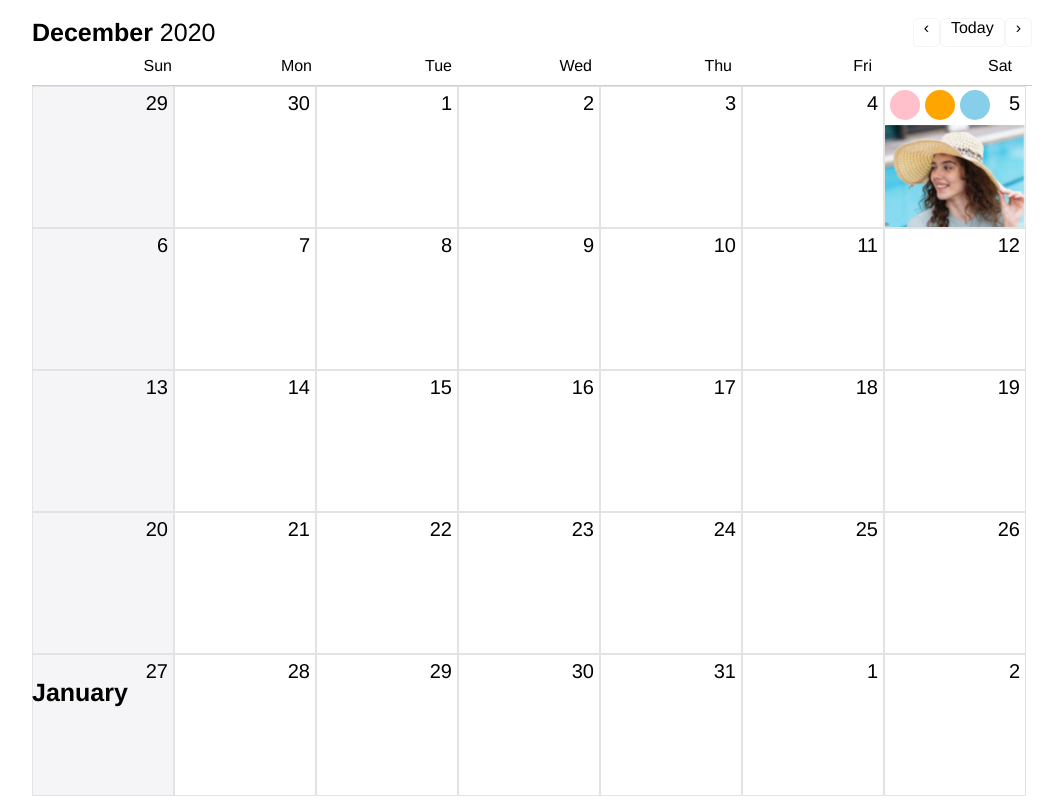
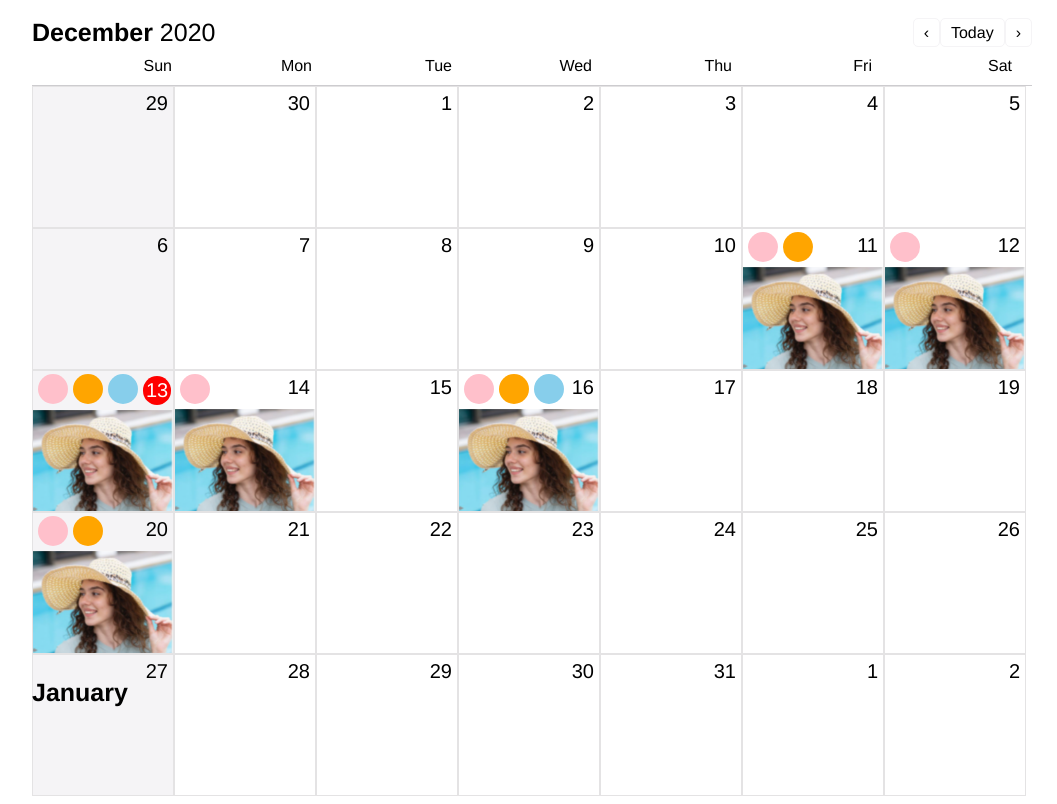
Before and after one commit to Paramesh98/calender, a React (Create React App) app: page / in a window 1280 px wide. Shown: the whole page, without its empty margins (108-1165 px from the left). Built offline with nearby package versions, Linux system fonts and the light colour scheme; what moment-range would draw is missing.

Commit message:
card-added

```diff
--- a/src/App.js
+++ b/src/App.js
@@ -16,6 +16,7 @@ function App() {
   const [currentMonthValue, setCurrentMonthValue] = useState([]);
   const [nextMonthValue, setNextMonthValue] = useState([]);
   const [prevMonthValue, setPrevMonthValue] = useState([]);
+
 
   function throttle(func, wait, options) {
     var context, args, result;
@@ -50,39 +51,36 @@ function App() {
   }
 
   var lastScrollTop = 0;
+  function checkScrollDirection() {
+    // var st = window.pageYOffset || document.documentElement.scrollTop;
+    // if (st > lastScrollTop) {
+    //   // downscroll code
+    //   // console.log("down");
+    //   // reduceMonth()
+    // } else {
+    //   // upscroll code
+    //   // console.log("up");
+    //   // increaseMonth()
+    // }
+    // lastScrollTop = st;
 
-  function checkScrollDirection() {
-    var st = window.pageYOffset || document.documentElement.scrollTop;
-    if (st > lastScrollTop) {
-      // downscroll code
-      // console.log("down");
-    } else {
-      // upscroll code
-      // console.log("up");
+    if (window.innerHeight + window.scrollY >= document.body.offsetHeight) {
+      console.log("bottom")
+      increaseMonth()
+    }else if(window.scrollY === 0){
+      console.log("top")
+      reduceMonth();
     }
-    lastScrollTop = st;
   }
 
-  React.useEffect(() => {
-    window.addEventListener("scroll", throttle(checkScrollDirection, 1000));
-    return window.removeEventListener(
-      "scroll",
-      throttle(checkScrollDirection, 1000)
-    );
-  }, []);
+  // React.useEffect(() => {
+  //   window.addEventListener("scroll", throttle(checkScrollDirection, 1000));
+  //   return window.removeEventListener(
+  //     "scroll",
+  //     throttle(checkScrollDirection, 1000)
+  //   );
+  // }, []);
 
-  // console.log(monthValue[thisMonth - 1]);
-
-  // const getThisMonth = (yearVal, monthVal) => {
-  //   const month = moment(`${yearVal}-${monthVal}`, "YYYY-MM");
-  //   const range = moment().range(
-  //     moment(month).startOf("month"),
-  //     moment(month).endOf("month")
-  //   );
-  //   const days = range.by("days");
-
-  //   return [...days].map((date) => date.format("DD-ddd"));
-  // };
 
   React.useEffect(() => {
     let currentMonth = getThisMonth(
@@ -131,13 +129,12 @@ function App() {
     }
   };
 
-  // console.log(
-  //   prevMonthValue,
-  //   currentMonthValue,
-  //   nextMonthValue,
-  //   thisYear,
-  //   thisMonth
-  // );
+
+const setToday = () =>{
+  setThisMonth(new Date().getMonth());
+  setThisYear(new Date().getFullYear());
+}
+
   return (
     <div className="App">
       <Header
@@ -145,6 +142,7 @@ function App() {
         increaseMonth={increaseMonth}
         thisMonth={thisMonth}
         thisYear={thisYear}
+        setToday={setToday}
       />
       <div className="date_section">
         {currentMonthValue && (
--- a/src/Components/Calender/index.js
+++ b/src/Components/Calender/index.js
@@ -2,11 +2,21 @@ import React from "react";
 import Footer from "../Footer";
 import Tile from "../Tile";
 import "./styles.scss";
+import { ResponseObjects } from "../../config/response.json";
+import Curosel from "../Curosel";
 
-function Calender({ currentMonth, nextMonth, prevMonth, thisMonth, thisYear }) {
+function Calender({
+  currentMonth,
+  nextMonth,
+  prevMonth,
+  thisMonth,
+  thisYear,
+}) {
   const [prevMonthData, setPrevMonthData] = React.useState([]);
   const [nextMonthData, setNextMonthData] = React.useState([]);
   const [thisMonthData, setThisMonthData] = React.useState([]);
+  const [showEventCard, setShowEventCard] = React.useState(false);
+  const [curoselDate, setCuroselDate] = React.useState();
 
   const checkFirstDate = (day) => {
     switch (day) {
@@ -57,9 +67,6 @@ function Calender({ currentMonth, nextMonth, prevMonth, thisMonth, thisYear }) {
         firstValue === 0 ? [] : prevMonth.slice(-Number(firstValue));
       let nextValue = nextMonth.splice(0, checkLastDate(lastDay));
 
-      // setPrevMonthData(prevValue);
-      // setNextMonthData(nextValue);
-      // console.log(prevValue, nextValue);
       let thisOwnValue = [];
       let nextOwnValue = [];
       let prevOwnValue = [];
@@ -81,14 +88,50 @@ function Calender({ currentMonth, nextMonth, prevMonth, thisMonth, thisYear }) {
       checkFirstDay();
     }
   }, [currentMonth, nextMonth, prevMonth]);
+
+  const getEvents = (day, month, year) => {
+    let items = [];
+
+    ResponseObjects[0].Posts.map((item) => {
+      if (
+        new Date(item.CalendarDateTime).toLocaleDateString() ==
+        new Date(year, month, day).toLocaleDateString()
+      ) {
+        items.push(item);
+        // console.log(item);
+      }
+    });
+
+    return items;
+  };
+
+  const displayEvent = (val, day, month, year) => {
+    let date = new Date(year, month, day).toLocaleDateString();
+    setCuroselDate(date);
+    setShowEventCard(val);
+  };
+
+  const closeEvent = () => {
+    setShowEventCard(false);
+  };
+
   return (
     <React.Fragment>
       {[...prevMonthData, ...thisMonthData, ...nextMonthData]?.map(
         (item, index) => (
-          <Tile key={index} monthValue={item} val={index + 1} />
+          <Tile
+            key={index}
+            monthValue={item}
+            thisMonth={thisMonth}
+            thisYear={thisYear}
+            val={index + 1}
+            getEvents={getEvents}
+            displayEvent={displayEvent}
+          />
         )
       )}
       <Footer thisMonth={thisMonth} thisYear={thisYear} />
+      {showEventCard && <Curosel date={curoselDate} closeEvent={closeEvent} />}
     </React.Fragment>
   );
 }
--- a/src/Components/Curosel/styles.scss
+++ b/src/Components/Curosel/styles.scss
@@ -28,12 +28,17 @@
   width: 1000px;
   margin: 0 auto;
   overflow: hidden;
+  position: fixed;
+  background: #fff;
+  top: 0px;
+      height: 100vh;
 }
 
 .button_left {
   top: 50%;
   position: absolute;
   left: 10px;
+  z-index: 5;
 }
 
 .button_right {
--- a/src/Components/Header/index.js
+++ b/src/Components/Header/index.js
@@ -2,7 +2,7 @@ import React from "react";
 import "./styles.scss";
 import { monthValue } from "../../config/data.json";
 
-function Header({ reduceMonth, increaseMonth, thisYear, thisMonth }) {
+function Header({ reduceMonth, increaseMonth, thisYear, thisMonth,setToday }) {
   return (
     <div className="header_container">
       <div className="heading_top_section">
@@ -11,7 +11,7 @@ function Header({ reduceMonth, increaseMonth, thisYear, thisMonth }) {
         </div>
         <div className="today_section">
           <div onClick={reduceMonth}>&#8249;</div>
-          <div>Today</div>
+          <div onClick={setToday}>Today</div>
           <div onClick={increaseMonth}>&#8250;</div>
         </div>
       </div>
--- a/src/Components/Header/styles.scss
+++ b/src/Components/Header/styles.scss
@@ -29,6 +29,7 @@
   padding-right: 10px;
   border: 1px solid #f5f4f6;
   border-radius: 5px;
+  padding-top:5px ;
 }
 
 .header_container {
@@ -36,4 +37,5 @@
   position: sticky;
   top: 0px;
   background-color: #fff;
+  cursor: pointer;
 }
--- a/src/Components/Tile/index.js
+++ b/src/Components/Tile/index.js
@@ -1,18 +1,69 @@
 import React from "react";
 import "./styles.scss";
 import TileImage from "../../asset/tile.png";
-function Tile({ val, monthValue }) {
+import { ResponseObjects } from "../../config/response.json";
+import { getDate, getMonth, getYear } from "../../helpers/dates";
+
+function Tile({
+  val,
+  monthValue,
+  thisMonth,
+  thisYear,
+  getEvents,
+  displayEvent,
+}) {
+  let eventItem = [];
+  if (
+    getDate().includes(monthValue.toString()) &&
+    getMonth().includes(thisMonth) &&
+    getYear().includes(thisYear.toString())
+  ) {
+    // console.log(monthValue);
+    eventItem.push(monthValue);
+  }
+
+  let event = getEvents(monthValue, thisMonth, thisYear);
+  let today = new Date();
+  let todayDay = today.getDate();
+  let todayMonth = today.getMonth();
+  let todayYear = today.getFullYear();
+
+  // console.log(event[0]?.TypeOfDay.length);
+  // console.log(getEvents(monthValue, thisMonth, thisYear));
   return (
     <div className="tile_container">
-      {monthValue == 5 ? (
-        <div className="event_container">
+      {eventItem.includes(monthValue) ? (
+        <div
+          style={{ cursor: "pointer" }}
+          className="event_container"
+          onClick={() => displayEvent(true, monthValue, thisMonth, thisYear)}
+        >
           <div className="inner_event_container">
             <div className="event_color">
-              <p className="color_pink"></p>
-              <p className="color_orange"></p>
-              <p className="color_blue"></p>
+              {event[0]?.TypeOfDay.length == 1 && (
+                <p className="color_pink"></p>
+              )}
+              {event[0]?.TypeOfDay.length == 2 && (
+                <>
+                  <p className="color_pink"></p>
+                  <p className="color_orange"></p>
+                </>
+              )}
+              {event[0]?.TypeOfDay.length == 3 && (
+                <>
+                  <p className="color_pink"></p>
+                  <p className="color_orange"></p>
+                  <p className="color_blue"></p>
+                </>
+              )}
             </div>
-            <p className="inner">{monthValue}</p>
+            {todayDay == monthValue &&
+            todayMonth === thisMonth &&
+            todayYear === thisYear ? (
+              <p className="inner today">{monthValue}</p>
+            ) : (
+              <p className="inner">{monthValue}</p>
+            )}
           </div>
           <div className="image_container">
             <img src={TileImage} alt="event" />
--- a/src/Components/Tile/styles.scss
+++ b/src/Components/Tile/styles.scss
@@ -49,3 +49,10 @@
   display: flex;
   justify-content: space-between;
 }
+
+.today{
+  background-color: red;
+  padding: 3px ;
+  border-radius: 50%;
+  color: #fff;
+}
--- a/src/config/response.json
+++ b/src/config/response.json
@@ -7,7 +7,7 @@
           "UserId": "graph",
           "IsCalendarEntry": true,
 
-          "id": "1ba0ceadbfd14a8fa3b1f5195a7fb2a6",
+          "id": "1ba0ceadbfd14a8fa3b1c5195a7fb2a6",
           "Images": [
             {
               "ImageUrl": "https://ik.imagekit.io/bj96n986jb/dev/LCk7hBhnQK3_g68YJM7PY",
@@ -16,7 +16,43 @@
           ],
 
           "Text": "Description text flows here",
-          "CalendarDateTime": "2012-12-12T00:00:00",
+          "CalendarDateTime": "2020-12-16T00:00:00",
+          "Rating": 4,
+          "TypeOfDay": ["Protein Treatment", "Clarifying", "Protein Treatment"]
+        },
+        {
+          "Privacy": "Public",
+          "UserId": "graph",
+          "IsCalendarEntry": true,
+
+          "id": "1ba0ceadbfd14a8fa3b1sf5195a7fb2a6",
+          "Images": [
+            {
+              "ImageUrl": "https://ik.imagekit.io/bj96n986jb/dev/LCk7hBhnQK3_g68YJM7PY",
+              "Timestamp": "2020-12-02T13:52:07.624Z"
+            }
+          ],
+
+          "Text": "Description text flows here",
+          "CalendarDateTime": "2020-12-12T00:00:00",
+          "Rating": 4,
+          "TypeOfDay": ["Protein Treatment"]
+        },
+        {
+          "Privacy": "Public",
+          "UserId": "graph",
+          "IsCalendarEntry": true,
+
+          "id": "1ba0ceadbfd14a8rfa3b1f5195a7fb2a6",
+          "Images": [
+            {
+              "ImageUrl": "https://ik.imagekit.io/bj96n986jb/dev/LCk7hBhnQK3_g68YJM7PY",
+              "Timestamp": "2020-12-02T13:52:07.624Z"
+            }
+          ],
+
+          "Text": "Description text flows here",
+          "CalendarDateTime": "2020-12-11T00:00:00",
           "Rating": 4,
           "TypeOfDay": ["Protein Treatment", "Clarifying"]
         },
@@ -25,7 +61,7 @@
           "UserId": "graph",
           "IsCalendarEntry": true,
 
-          "id": "1ba0ceadbfd14a8fa3b1f5195a7fb2a6",
+          "id": "1ba0ceadbfd14a8yfa3b1f5195a7fb2a6",
           "Images": [
             {
               "ImageUrl": "https://ik.imagekit.io/bj96n986jb/dev/LCk7hBhnQK3_g68YJM7PY",
@@ -34,7 +70,43 @@
           ],
 
           "Text": "Description text flows here",
-          "CalendarDateTime": "2012-12-12T00:00:00",
+          "CalendarDateTime": "2020-12-14T00:00:00",
+          "Rating": 4,
+          "TypeOfDay": ["Protein Treatment"]
+        },
+        {
+          "Privacy": "Public",
+          "UserId": "graph",
+          "IsCalendarEntry": true,
+
+          "id": "1ba0ceadb3fd14a8fa3b1f5195a7fb2a6",
+          "Images": [
+            {
+              "ImageUrl": "https://ik.imagekit.io/bj96n986jb/dev/LCk7hBhnQK3_g68YJM7PY",
+              "Timestamp": "2020-12-02T13:52:07.624Z"
+            }
+          ],
+
+          "Text": "Description text flows here",
+          "CalendarDateTime": "2020-12-13T00:00:00",
+          "Rating": 4,
+          "TypeOfDay": ["Protein Treatment", "Clarifying", "Protein Treatment"]
+        },
+        {
+          "Privacy": "Public",
+          "UserId": "graph",
+          "IsCalendarEntry": true,
+
+          "id": "1ba0ceadbfd14as8fa3b1f5195a7fb2a6",
+          "Images": [
+            {
+              "ImageUrl": "https://ik.imagekit.io/bj96n986jb/dev/LCk7hBhnQK3_g68YJM7PY",
+              "Timestamp": "2020-12-02T13:52:07.624Z"
+            }
+          ],
+
+          "Text": "Description text flows here",
+          "CalendarDateTime": "2020-12-20T00:00:00",
           "Rating": 4,
           "TypeOfDay": ["Protein Treatment", "Clarifying"]
         },
@@ -43,7 +115,7 @@
           "UserId": "graph",
           "IsCalendarEntry": true,
 
-          "id": "1ba0ceadbfd14a8fa3b1f5195a7fb2a6",
+          "id": "1ba0ceadbfd14as8fa3b1f5195a7fb2a6",
           "Images": [
             {
               "ImageUrl": "https://ik.imagekit.io/bj96n986jb/dev/LCk7hBhnQK3_g68YJM7PY",
@@ -52,7 +124,7 @@
           ],
 
           "Text": "Description text flows here",
-          "CalendarDateTime": "2012-12-12T00:00:00",
+          "CalendarDateTime": "2021-01-02T00:00:00",
           "Rating": 4,
           "TypeOfDay": ["Protein Treatment", "Clarifying"]
         },
@@ -61,7 +133,7 @@
           "UserId": "graph",
           "IsCalendarEntry": true,
 
-          "id": "1ba0ceadbfd14a8fa3b1f5195a7fb2a6",
+          "id": "1ba0ceadbfd14as8fa3b1f5195a7fb2a6",
           "Images": [
             {
               "ImageUrl": "https://ik.imagekit.io/bj96n986jb/dev/LCk7hBhnQK3_g68YJM7PY",
@@ -70,43 +142,7 @@
           ],
 
           "Text": "Description text flows here",
-          "CalendarDateTime": "2012-12-12T00:00:00",
-          "Rating": 4,
-          "TypeOfDay": ["Protein Treatment", "Clarifying"]
-        },
-        {
-          "Privacy": "Public",
-          "UserId": "graph",
-          "IsCalendarEntry": true,
-
-          "id": "1ba0ceadbfd14a8fa3b1f5195a7fb2a6",
-          "Images": [
-            {
-              "ImageUrl": "https://ik.imagekit.io/bj96n986jb/dev/LCk7hBhnQK3_g68YJM7PY",
-              "Timestamp": "2020-12-02T13:52:07.624Z"
-            }
-          ],
-
-          "Text": "Description text flows here",
-          "CalendarDateTime": "2012-12-12T00:00:00",
-          "Rating": 4,
-          "TypeOfDay": ["Protein Treatment", "Clarifying"]
-        },
-        {
-          "Privacy": "Public",
-          "UserId": "graph",
-          "IsCalendarEntry": true,
-
-          "id": "1ba0ceadbfd14a8fa3b1f5195a7fb2a6",
-          "Images": [
-            {
-              "ImageUrl": "https://ik.imagekit.io/bj96n986jb/dev/LCk7hBhnQK3_g68YJM7PY",
-              "Timestamp": "2020-12-02T13:52:07.624Z"
-            }
-          ],
-
-          "Text": "Description text flows here",
-          "CalendarDateTime": "2012-12-12T00:00:00",
+          "CalendarDateTime": "2021-01-20T00:00:00",
           "Rating": 4,
           "TypeOfDay": ["Protein Treatment", "Clarifying"]
         }
--- /dev/null
+++ b/src/helpers/dates.js
@@ -0,0 +1,68 @@
+import React from "react";
+import { ResponseObjects } from "../config/response.json";
+
+const monthValue = (val) => {
+  switch (val) {
+    case "Jan":
+      return 0;
+    case "Feb":
+      return 1;
+    case "Mar":
+      return 2;
+    case "Apr":
+      return 3;
+    case "May":
+      return 4;
+    case "Jun":
+      return 5;
+    case "Jul":
+      return 6;
+    case "Aug":
+      return 7;
+    case "Sep":
+      return 8;
+    case "Oct":
+      return 9;
+    case "Nov":
+      return 10;
+    case "Dec":
+      return 11;
+  }
+};
+
+export const getDate = () => {
+  let date = [];
+  ResponseObjects[0].Posts.map((item) => {
+    let d = new Date(item.CalendarDateTime).toString().split(" ");
+    // console.log(new Date(item.CalendarDateTime).toString());
+    let day = d[2];
+    date.push(day);
+
+    let year = d[3];
+  });
+  return date;
+};
+
+export const getMonth = () => {
+  let month = [];
+  ResponseObjects[0].Posts.map((item) => {
+    let d = new Date(item.CalendarDateTime).toString().split(" ");
+    let monthVAl = d[1];
+    month.push(monthValue(monthVAl));
+    // console.log(monthVAl.toString());
+    // console.log();
+  });
+  // return monthValue(month);
+  return month;
+};
+
+export const getYear = () => {
+  let year = [];
+  ResponseObjects[0].Posts.map((item) => {
+    let d = new Date(item.CalendarDateTime).toString().split(" ");
+    // console.log(new Date(item.CalendarDateTime).toString());
+    let yearVal = d[3];
+    year.push(yearVal);
+  });
+  return year;
+};
```
Also changed, not shown: src/Components/Curosel/index.js (+52 -22 lines), src/Components/EventCard/index.js (+29 -12 lines), 1 other file (tests, documents, lock files or other folders).
